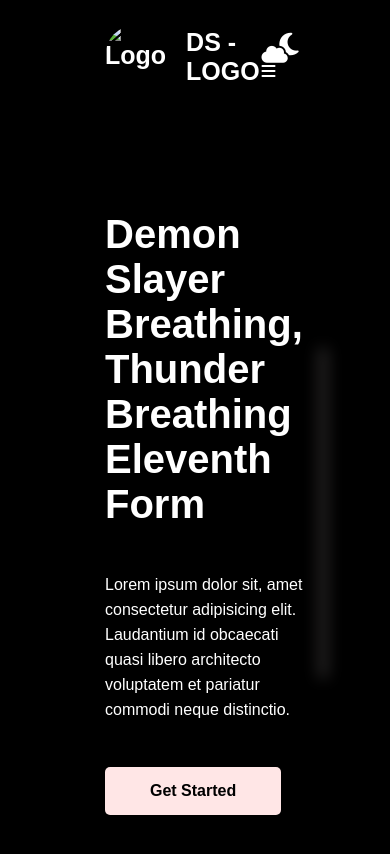
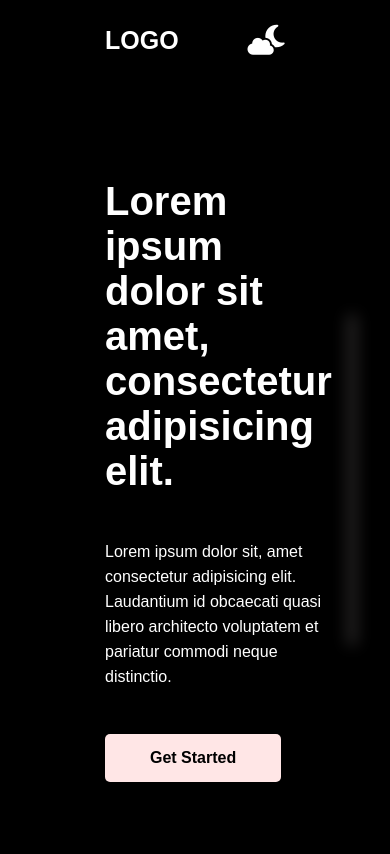
Before and after one commit to WebMDev/github, a plain HTML site: page index.html in a window 390 px wide. Drawn offline with Linux system fonts and the light colour scheme.

Commit message:
Edit in index and style file

```diff
--- a/index.html
+++ b/index.html
@@ -20,8 +20,8 @@
 
             <!-- Logo -->
             <div class="logo">
-                <img src="./img/DSP_logo.png" alt="Logo">
-                <span>DS - LOGO</span>
+                <!-- <img src="./img/DSP_logo.png" alt="Logo"> -->
+                <span>LOGO</span>
             </div>
 
             <!-- Navbar Links -->
@@ -48,10 +48,10 @@
             </span>
 
             <!-- Hamburgar -->
-            <span class="hamburgar">
+            <!-- <span class="hamburgar">
                 <span><i class="fa-solid fa-cloud-moon"></i></span>
                 <i class="fa-solid fa-bars"></i>
-            </span>
+            </span> -->
         </nav>
     </header>
     <!-- Header Section Ends -->
@@ -64,7 +64,7 @@
 
             <div class="hero-text">
 
-                <h1>Demon Slayer Breathing, Thunder Breathing Eleventh Form</h1>
+                <h1>Lorem ipsum dolor sit amet, consectetur adipisicing elit.</h1>
 
                 <p>Lorem ipsum dolor sit, amet consectetur adipisicing elit. Laudantium id obcaecati quasi libero architecto voluptatem et pariatur commodi neque distinctio.</p>
 
--- a/style.css
+++ b/style.css
@@ -116,7 +116,7 @@
   }
 
   @media only screen and (max-width: 992px){
-    .nav-links, .dn{
+    .nav-links{
       display: none;
     }
 
```
